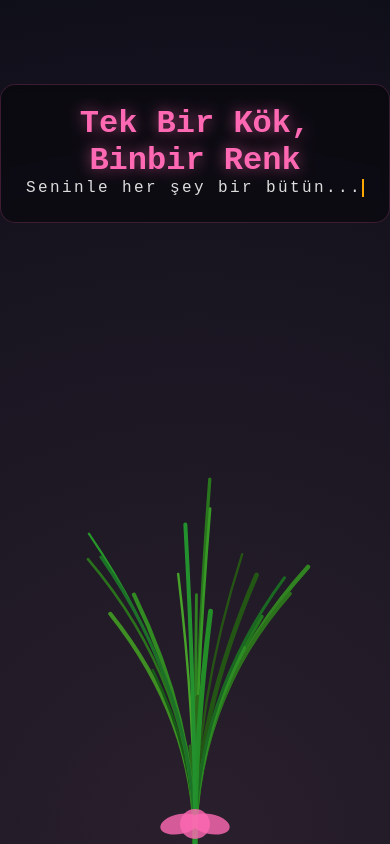
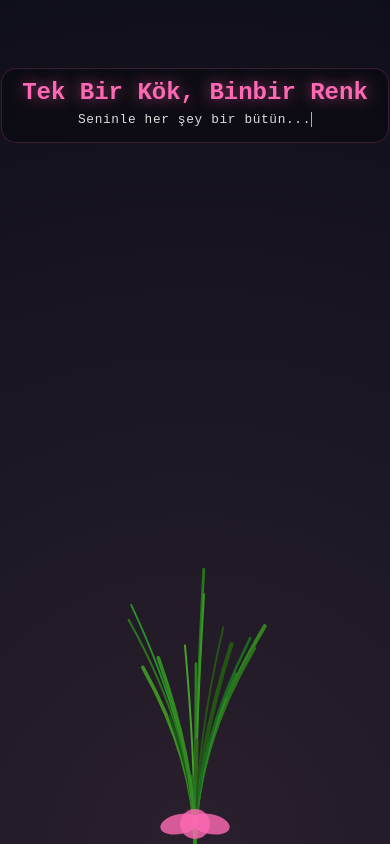
Before and after one commit to yesarid/nov-gift-for-her, a plain HTML site: page index.html in a window 390 px wide. Drawn offline with Linux system fonts and the light colour scheme; animation ran at ten frames a second.

Commit message:
Improve mobile responsiveness and animation settings
Updated styles and functionality for mobile responsiveness, including adjustments to flower count and animation parameters.

```diff
--- a/index.html
+++ b/index.html
@@ -2,13 +2,11 @@
 <html lang="tr">
 <head>
     <meta charset="UTF-8">
-    <meta name="viewport" content="width=device-width, initial-scale=1.0">
-    <title>Sana Özel Buket</title>
+    <meta name="viewport" content="width=device-width, initial-scale=1.0"> <title>Sana Özel Buket</title>
     <style>
         body {
             margin: 0;
             overflow: hidden;
-            /* Romantik, hafif morumsu bir siyah */
             background: radial-gradient(circle at center bottom, #2a1f2d 0%, #0f0f1a 100%);
             font-family: 'Courier New', Courier, monospace;
             color: #fff;
@@ -28,33 +26,36 @@
 
         #message-box {
             z-index: 10;
-            margin-top: 10vh;
+            /* Mobilde daha yukarıda dursun diye 5vh yaptık */
+            margin-top: 5vh;
             text-align: center;
             pointer-events: none;
-            background: rgba(0, 0, 0, 0.4);
-            padding: 20px;
+            background: rgba(0, 0, 0, 0.3); /* Biraz daha şeffaf */
+            padding: 15px 25px;
             border-radius: 15px;
             backdrop-filter: blur(4px);
             border: 1px solid rgba(255, 105, 180, 0.2);
             animation: slideDown 1.5s ease-out;
+            max-width: 90%; /* Mobilde kenarlara yapışmasın */
         }
 
         h1 {
             color: #ff69b4;
-            font-size: 2rem;
+            font-size: 1.8rem; /* Mobilde çok büyük olmasın */
             margin: 0;
             text-shadow: 0 0 15px rgba(255, 105, 180, 0.6);
+            line-height: 1.2;
         }
 
         .typewriter {
             overflow: hidden;
             white-space: nowrap;
-            margin: 0 auto;
-            letter-spacing: .15em;
+            margin: 5px auto 0; /* Üstten az boşluk */
+            letter-spacing: .10em;
             animation: typing 3.5s steps(40, end);
-            font-size: 1rem;
+            font-size: 0.9rem;
             color: #ddd;
-            border-right: .15em solid orange; /* İmleç efekti */
+            border-right: .15em solid orange;
         }
 
         @keyframes typing {
@@ -65,6 +66,13 @@
         @keyframes slideDown {
             from { transform: translateY(-50px); opacity: 0; }
             to { transform: translateY(0); opacity: 1; }
+        }
+
+        /* Küçük ekranlar (Mobil) için özel ayarlar */
+        @media screen and (max-width: 600px) {
+            h1 { font-size: 1.5rem; }
+            #message-box { margin-top: 8vh; padding: 10px 20px; }
+            .typewriter { font-size: 0.8rem; letter-spacing: 0.05em; }
         }
 
     </style>
@@ -86,8 +94,6 @@
 
         let width, height;
         let stems = [];
-        const centerX = window.innerWidth / 2;
-        const rootY = window.innerHeight; // Ekranın en altı
 
         function resize() {
             width = window.innerWidth;
@@ -103,49 +109,51 @@
                 this.rootX = width / 2;
                 this.rootY = height;
 
-                // Hedef Noktası Hesabı (Polar Koordinatlar)
-                // Açıyı radyana çeviriyoruz. -90 derece tam yukarıdır.
-                // Buket yelpaze gibi açılmalı (-140 ile -40 derece arası gibi)
+                // --- MOBİL AYARI ---
+                // Ekran genişliği 600px'den küçükse mobil kabul et
+                const isMobile = width < 600;
+
                 const rad = angle * (Math.PI / 180);
 
-                // Hedef uzunluk (ekran yüksekliğine oranla)
-                this.targetLength = (height * 0.4) + (lengthScale * (height * 0.3));
+                // Masaüstünde ekranın %40'ı, Mobilde %30'u baz alınsın.
+                // Üzerine eklenen rastgelelik de mobilde daha az olsun.
+                const baseHeightRatio = isMobile ? 0.35 : 0.45;
+                const varHeightRatio = isMobile ? 0.20 : 0.30;
 
-                // Hedef X ve Y koordinatları (Trigonometri)
+                this.targetLength = (height * baseHeightRatio) + (lengthScale * (height * varHeightRatio));
+
                 this.targetX = this.rootX + Math.cos(rad) * this.targetLength;
                 this.targetY = this.rootY + Math.sin(rad) * this.targetLength;
 
-                // Büyüme değişkenleri
-                this.progress = 0; // 0 ile 1 arası (Sap büyümesi)
+                this.progress = 0;
                 this.growthSpeed = 0.005 + Math.random() * 0.005;
-                this.delay = delay; // Her çiçek aynı anda başlamasın, sırayla çıksın
+                this.delay = delay;
                 this.started = false;
 
-                // Çiçek Başı
                 this.bloomRadius = 0;
-                this.maxBloomRadius = 30 + Math.random() * 40;
+                // Mobilde çiçek başları çok devasa olup birbirine girmesin
+                const maxRBase = isMobile ? 20 : 30;
+                const maxRVar = isMobile ? 25 : 40;
+                this.maxBloomRadius = maxRBase + Math.random() * maxRVar;
+
                 this.isBlooming = false;
 
-                // Görünüm
-                this.thickness = 2 + Math.random() * 3;
+                this.thickness = (isMobile ? 1.5 : 2) + Math.random() * 3;
                 this.stemColor = `hsl(${100 + Math.random()*30}, 60%, ${20 + Math.random()*20}%)`;
 
-                // Çiçek Rengi (Sıcak tonlar ve kasımpatı renkleri)
-                const hues = [340, 300, 45, 10, 280]; // Pembe, Mor, Sarı, Kırmızı
+                const hues = [340, 300, 45, 10, 280];
                 const selectedHue = hues[Math.floor(Math.random() * hues.length)];
                 this.colorBase = { h: selectedHue, s: 80, l: 60 };
                 this.petalCount = 300;
             }
 
             update() {
-                // Gecikme kontrolü
                 if (this.delay > 0) {
                     this.delay--;
                     return;
                 }
                 this.started = true;
 
-                // 1. Sap Büyümesi (Ease-out efekti ile yavaşlayan büyüme)
                 if (this.progress < 1) {
                     this.progress += (1 - this.progress) * 0.02 + 0.001;
                     if(this.progress > 0.99) {
@@ -154,7 +162,6 @@
                     }
                 }
 
-                // 2. Çiçek Açması
                 if (this.isBlooming && this.bloomRadius < this.maxBloomRadius) {
                     this.bloomRadius += 0.5;
                 }
@@ -163,24 +170,16 @@
             draw() {
                 if (!this.started) return;
 
-                // --- SAP ÇİZİMİ (Bezier Eğrisi) ---
-                // Sapın o anki uç noktasını bulmak için lineer interpolasyon (lerp)
-                // Ancak eğri üzerinde ilerlemeliyiz.
+                const cpX = this.rootX;
+                // Kavis noktası da mobilde biraz daha aşağıda olsun
+                const cpY = this.rootY - (height * (width < 600 ? 0.2 : 0.3));
 
-                // Kontrol noktası: Sapların aşağıda toplu durmasını sağlar
-                // X: Merkezde sabit, Y: Biraz yukarıda
-                const cpX = this.rootX;
-                const cpY = this.rootY - (height * 0.3); // Kavisin kırılma noktası
-
-                // Quadratic Bezier formülü: B(t) = (1-t)^2*P0 + 2(1-t)t*P1 + t^2*P2
                 const t = this.progress;
                 const currentX = (1-t)*(1-t)*this.rootX + 2*(1-t)*t*cpX + t*t*this.targetX;
                 const currentY = (1-t)*(1-t)*this.rootY + 2*(1-t)*t*cpY + t*t*this.targetY;
 
                 ctx.beginPath();
                 ctx.moveTo(this.rootX, this.rootY);
-                // Büyüme efektini çizmek için o anki uca (currentX, currentY) çiziyoruz
-                // Kontrol noktasını da orana göre ayarlıyoruz ki çizgi yolundan sapmasın
                 const currentCpX = this.rootX + (cpX - this.rootX) * t;
                 const currentCpY = this.rootY + (cpY - this.rootY) * t;
 
@@ -190,7 +189,6 @@
                 ctx.lineCap = "round";
                 ctx.stroke();
 
-                // --- ÇİÇEK ÇİZİMİ ---
                 if (this.bloomRadius > 1) {
                     ctx.save();
                     ctx.translate(currentX, currentY);
@@ -200,7 +198,6 @@
                         const r = (this.bloomRadius * Math.sqrt(i)) / Math.sqrt(this.petalCount);
                         const x = r * Math.cos(angle);
                         const y = r * Math.sin(angle);
-
                         const alpha = this.bloomRadius / this.maxBloomRadius;
 
                         ctx.fillStyle = `hsla(${this.colorBase.h + (i%20)}, ${this.colorBase.s}%, ${this.colorBase.l}%, ${alpha})`;
@@ -213,58 +210,45 @@
             }
         }
 
-        // Buketi Oluşturma Fonksiyonu
         function createBouquet() {
-            const flowerCount = 40; // Buket dolgunluğu
+            // Mobilde biraz daha az çiçek olsun ki performans düşmesin ve çok sıkışık görünmesin
+            const isMobile = width < 600;
+            const flowerCount = isMobile ? 30 : 40;
 
             for (let i = 0; i < flowerCount; i++) {
-                // Açı dağılımı: -130 (sol) ile -50 (sağ) arası
-                // Gaussian benzeri bir dağılım yapalım ki ortada daha yoğun olsun
-                const spread = 80; // Toplam açıklık derecesi
-                const baseAngle = -90; // Tam yukarı
+                const spread = isMobile ? 60 : 80; // Mobilde açı daha dar
+                const baseAngle = -90;
 
-                // Rastgele ama merkeze yakın yoğunlaşan açı
                 let randomAngleOffset = (Math.random() - 0.5) * spread;
                 const angle = baseAngle + randomAngleOffset;
 
-                // Uzunluk ölçeği (0 ile 1 arası)
-                // Kenardakiler biraz daha kısa, ortadakiler uzun olsun
                 const centerDist = Math.abs(randomAngleOffset) / (spread/2);
                 const lengthScale = 0.6 + Math.random() * 0.4 + (1 - centerDist) * 0.3;
 
-                // Gecikme: Dıştakiler önce, içtekiler sonra veya tam tersi...
-                // Rastgele yapalım, daha organik dursun.
                 const delay = Math.random() * 100;
 
                 stems.push(new BouquetStem(angle, lengthScale, delay));
             }
         }
 
-        // Animasyon Döngüsü
         function animate() {
-            // Arka planı hafifçe temizle (Motion blur efekti yok, net görüntü)
             ctx.clearRect(0, 0, width, height);
 
-            // Buket Saplarını Çiz
             stems.forEach(stem => {
                 stem.update();
                 stem.draw();
             });
 
-            // Buketin en altına bir "bağ" görüntüsü ekleyelim (Opsiyonel)
             drawRibbon();
-
             requestAnimationFrame(animate);
         }
 
         function drawRibbon() {
             ctx.save();
-            ctx.fillStyle = "rgba(255, 105, 180, 0.8)"; // Hot pink ribbon
+            ctx.fillStyle = "rgba(255, 105, 180, 0.8)";
             ctx.beginPath();
-            // Basit bir yay
             ctx.arc(width/2, height - 20, 15, 0, Math.PI*2);
             ctx.fill();
-            // Fiyonk
             ctx.beginPath();
             ctx.ellipse(width/2 - 15, height - 20, 20, 10, -0.2, 0, Math.PI*2);
             ctx.ellipse(width/2 + 15, height - 20, 20, 10, 0.2, 0, Math.PI*2);
@@ -275,7 +259,6 @@
         createBouquet();
         animate();
 
-        // Tıklayınca yeniden başlasın (belki kız arkadaşın tekrar izlemek ister)
         window.addEventListener('click', () => {
             stems = [];
             createBouquet();
```
